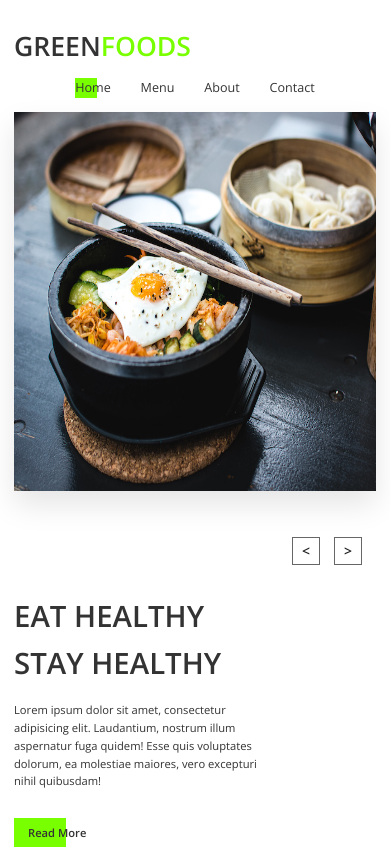
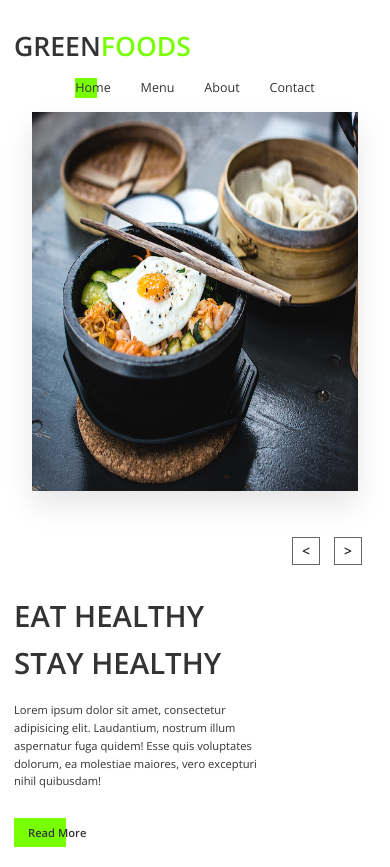
Before and after one commit to awaisshahid965/foodpage_simple, a plain HTML site: page index.html in a window 390 px wide. Shown: the top 867 px of the page. Drawn offline with nearby package versions, Linux system fonts and the light colour scheme.

Commit message:
A sample food landing page

```diff
--- a/index.html
+++ b/index.html
@@ -39,7 +39,8 @@
 			line-height: 1.6;
 			font-weight: 400;
 			color: var(--color-secondary);
-			/*overflow: hidden;*/
+			overflow-x: hidden;
+			padding-bottom: 2rem;
 		}
 		.hero {
 			width: 100vw;
@@ -241,8 +242,8 @@
 		}
 		@media (max-width: 992px) {
 			.img_main {
-				width: 100%;
-				height: 60vh;
+				max-width: 80%;
+				height: 50vh;
 				box-shadow: 0 2rem 4rem rgba(0, 0, 0, .1);
 			}
 			.p-all {
@@ -251,6 +252,8 @@
 		}
 		@media (max-width: 747px) {
 			.img_main {
+				max-width: 90%;
+				width: 95%;
 				height: 45vh;
 			}
 		}
```
